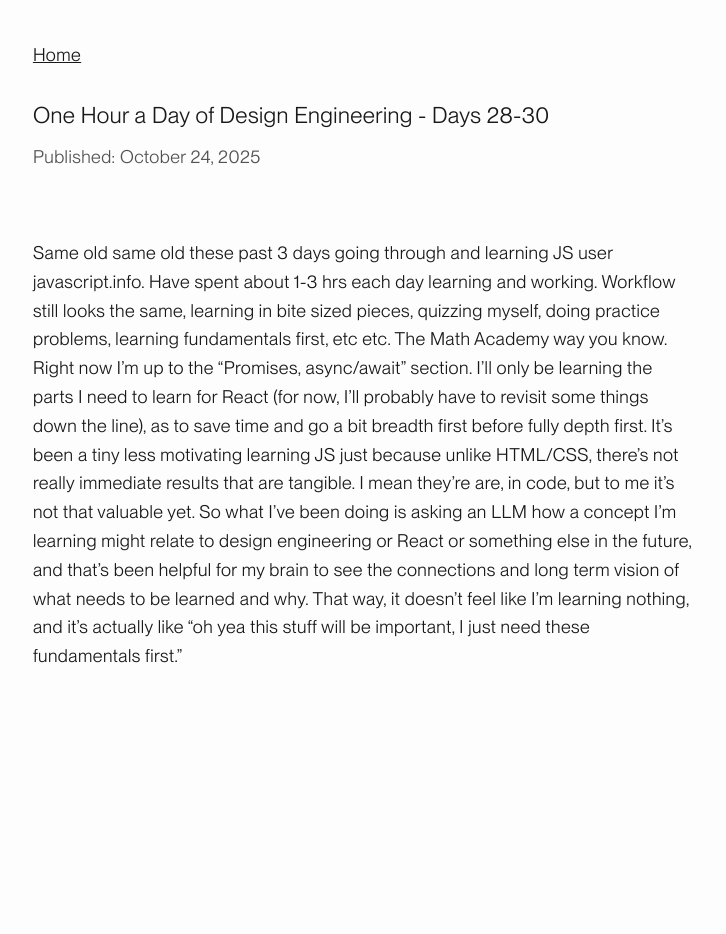
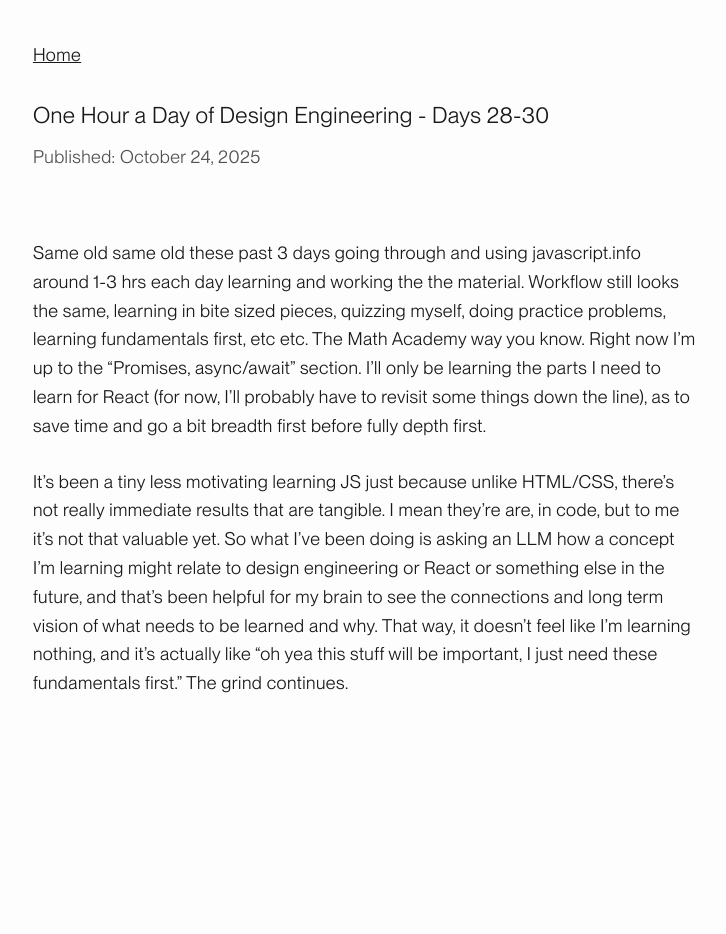
Before and after one commit to pxsswordprotected/personalsite, a Jekyll site: the page built from docs/_posts/hour-day-series/2025-10-24-dayss.md, in a window 1280 px wide. Shown: the whole page, without its empty margins (275-1001 px from the left). Built offline with Jekyll 4.4.1, drawn with Linux system fonts in a browser that asks for light colours.

Commit message:
new post

```diff
--- a/docs/_posts/hour-day-series/2025-10-24-dayss.md
+++ b/docs/_posts/hour-day-series/2025-10-24-dayss.md
@@ -4,4 +4,6 @@ title:  "One Hour a Day of Design Engineering - Days 28-30"
 series_name: One Hour a Day of Design Engineering
 ---
 
-Same old same old these past 3 days going through and learning JS user javascript.info. Have spent about 1-3 hrs each day learning and working. Workflow still looks the same, learning in bite sized pieces, quizzing myself, doing practice problems, learning fundamentals first, etc etc. The Math Academy way you know. Right now I'm up to the "Promises, async/await" section. I'll only be learning the parts I need to learn for React (for now, I'll probably have to revisit some things down the line), as to save time and go a bit breadth first before fully depth first. It's been a tiny less motivating learning JS just because unlike HTML/CSS, there's not really immediate results that are tangible. I mean they're are, in code, but to me it's not that valuable yet. So what I've been doing is asking an LLM how a concept I'm learning might relate to design engineering or React or something else in the future, and that's been helpful for my brain to see the connections and long term vision of what needs to be learned and why. That way, it doesn't feel like I'm learning nothing, and it's actually like "oh yea this stuff will be important, I just need these fundamentals first."
+Same old same old these past 3 days going through and using javascript.info around 1-3 hrs each day learning and working the the material. Workflow still looks the same, learning in bite sized pieces, quizzing myself, doing practice problems, learning fundamentals first, etc etc. The Math Academy way you know. Right now I'm up to the "Promises, async/await" section. I'll only be learning the parts I need to learn for React (for now, I'll probably have to revisit some things down the line), as to save time and go a bit breadth first before fully depth first.
+
+ It's been a tiny less motivating learning JS just because unlike HTML/CSS, there's not really immediate results that are tangible. I mean they're are, in code, but to me it's not that valuable yet. So what I've been doing is asking an LLM how a concept I'm learning might relate to design engineering or React or something else in the future, and that's been helpful for my brain to see the connections and long term vision of what needs to be learned and why. That way, it doesn't feel like I'm learning nothing, and it's actually like "oh yea this stuff will be important, I just need these fundamentals first." The grind continues.
```
